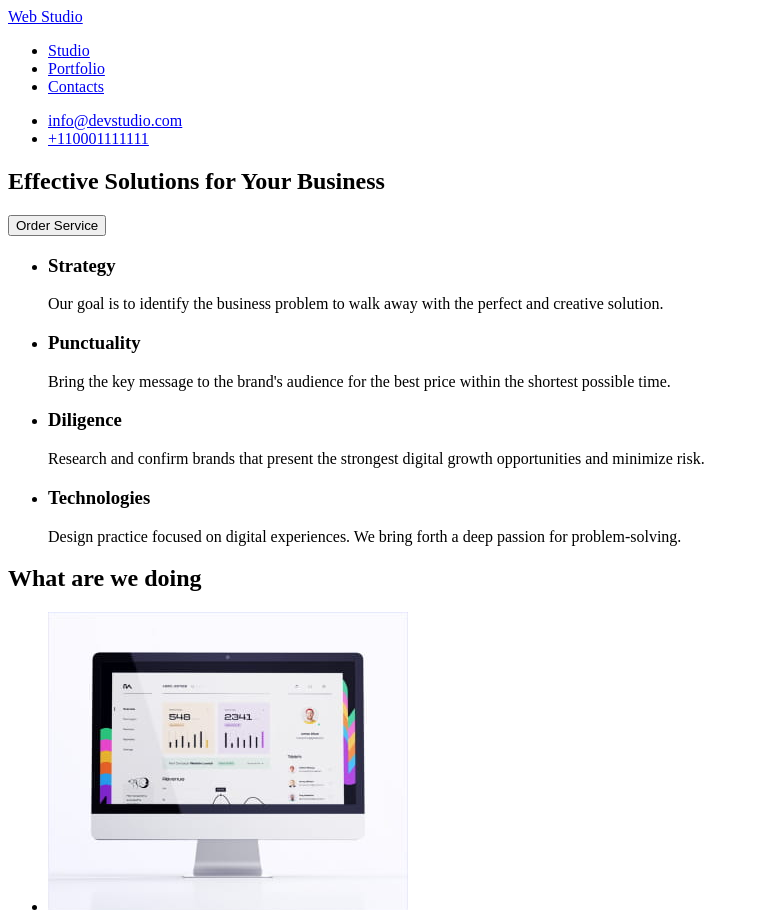
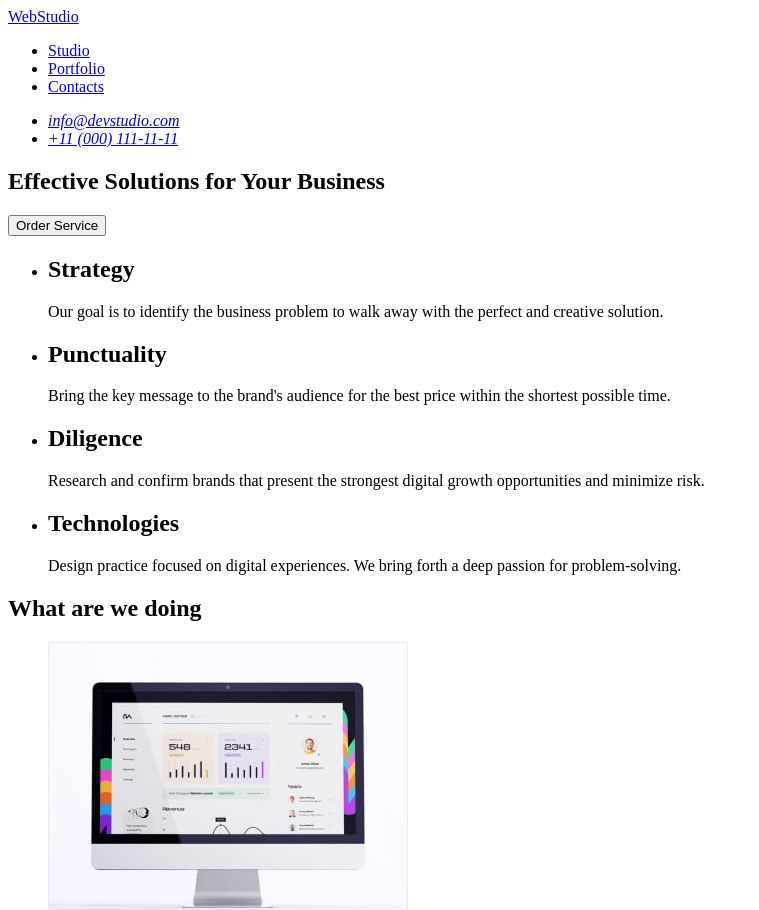
Before and after one commit to Donsver/goit-markup-hw-01, a plain HTML site: page index.html in a window 1280 px wide. Shown: the top 910 px of the page, without its empty margins (0-759 px from the left). Drawn offline with Linux system fonts and the light colour scheme.

Commit message:
Update index.html

```diff
--- a/index.html
+++ b/index.html
@@ -8,18 +8,20 @@
 </head>
 <body>
   <header>
-    <a href="./index.html">Web Studio</a>
-  <nav class="menu">
+    <a href=”./index.html”>WebStudio</a>
+  <nav>
     <ul>
       <li><a href="#">Studio</a></li>
       <li><a href="#">Portfolio</a></li>
       <li><a href="#">Contacts</a></li>
     </ul>
   </nav>
+  <address>
     <ul>
-      <li><a href="mailto:info@devstudio.com">info@devstudio.com</a></li>
-      <li><a href="tel:+110001111111">+110001111111</a></li>
+      <li><a href=”mailto:info@devstudio.com”>info@devstudio.com</a></li>
+      <li><a href="tel:+110001111111">+11 (000) 111-11-11</a></li>
     </ul>
+  </address>
   </header>
   <main>
     <section>
@@ -29,20 +31,20 @@
     <section>
       <ul>
         <li>
-          <h3>Strategy</h3>
+          <h2>Strategy</h2>
           <p>Our goal is to identify the business
             problem to walk away with the perfect and creative solution. </p>
         </li>
         <li>
-          <h3>Punctuality</h3>
+          <h2>Punctuality</h2>
           <p>Bring the key message to the brand's audience for the best price within the shortest possible time.</p>
         </li>
         <li>
-          <h3>Diligence</h3>
+          <h2>Diligence</h2>
           <p>Research and confirm brands that present the strongest digital growth opportunities and minimize risk.</p>
         </li>
         <li>
-          <h3>Technologies</h3>
+          <h2>Technologies</h2>
           <p>Design practice focused on digital experiences. We bring forth a deep passion for problem-solving.</p>
         </li>
       </ul>
@@ -50,10 +52,10 @@
     <section>
       <h2>What are we doing</h2>
       <ul>
-        <li><img src="./images/what-are-we-doing-1.jpg" alt="Computer on the table"></li>
-        <li><img src="./images/what-are-we-doing-2.jpg" alt="A smartphone with an open application"></li>
+        <li><img src="./images/what-are-we-doing-1.jpg" alt="Computer on the table"  width="360"></li>
+        <li><img src="./images/what-are-we-doing-2.jpg" alt="A smartphone with an open application" width="360"></li>
         <li><img src="./images/what-are-we-doing-3.jpg" alt="
-          A smartphone is in hand, a computer is on the table next to it"></li>
+          A smartphone is in hand, a computer is on the table next to it" width="360"></li>
       </ul>
     </section>
     <section>
@@ -83,7 +85,7 @@
     </section>
   </main>
   <footer>
-    <a href="./index.html">Web Studio</a>
+    <a href="./index.html">WebStudio</a>
     <p>Increase the flow of customers and sales for your business with digital marketing & growth solutions.</p>
   </footer>
 </body>
```
